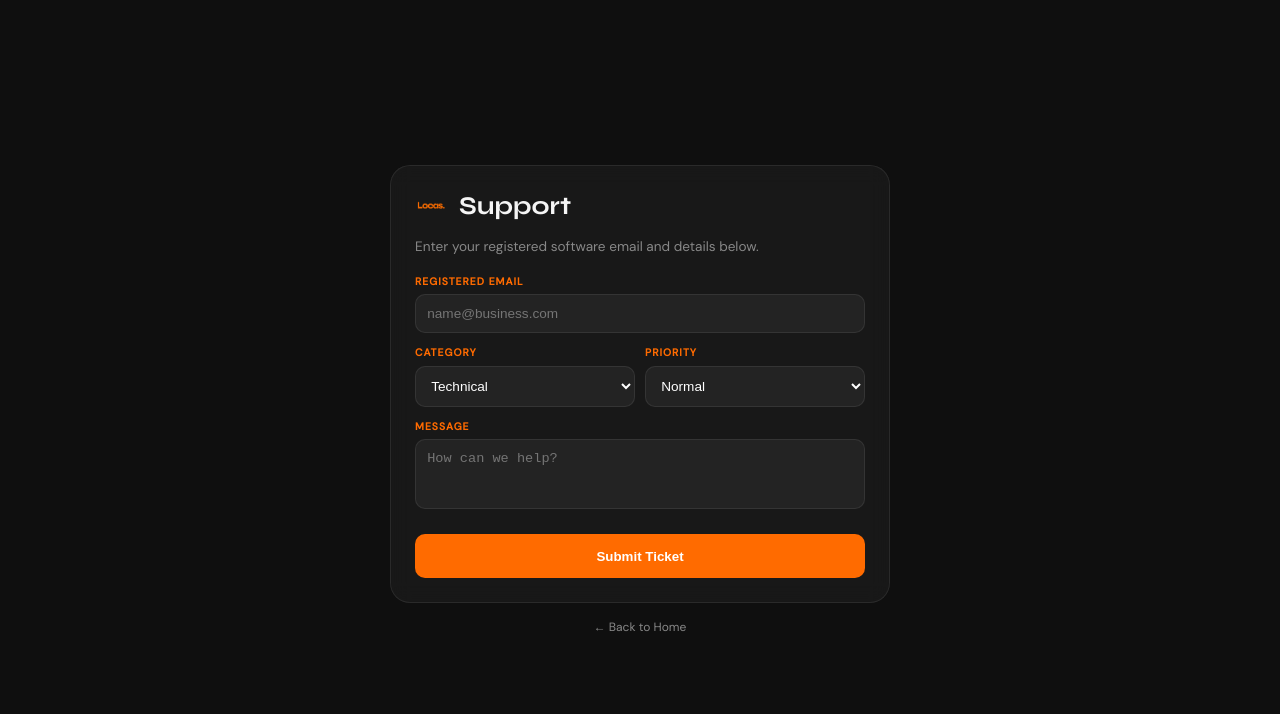
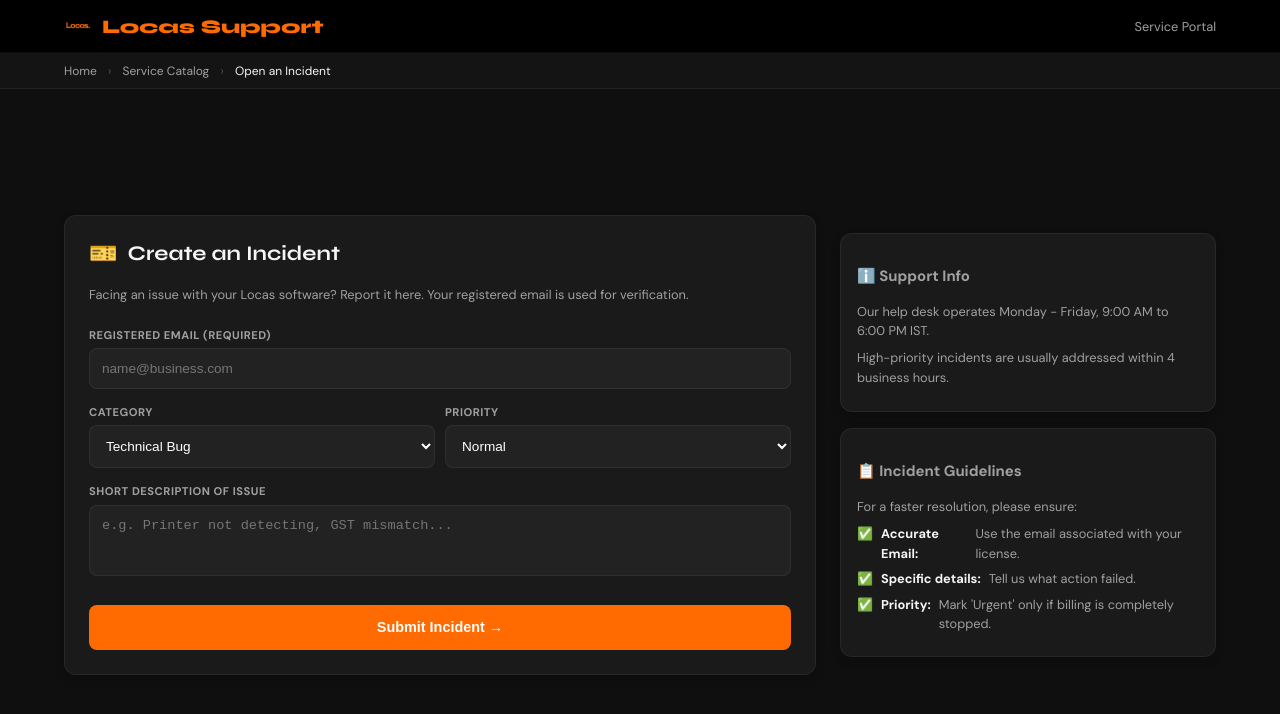
Before and after one commit to opermancode/release-page-locas, a plain HTML site: page support.html in a window 1280 px wide. Drawn offline with Linux system fonts and the light colour scheme.

Commit message:
Update support.html

````diff
--- a/support.html
+++ b/support.html
@@ -3,113 +3,154 @@
 <head>
   <meta charset="UTF-8">
   <meta name="viewport" content="width=device-width, initial-scale=1.0">
-  <title>Support — Locas</title>
+  <title>Service Portal — Locas Help Desk</title>
 
   <link rel="icon" type="image/png" href="icon1.png">
 
-  <link href="https://fonts.googleapis.com/css2?family=Syne:wght@700;800&family=DM+Sans:wght@400;500&display=swap" rel="stylesheet">
+  <link href="https://fonts.googleapis.com/css2?family=Syne:wght@700;800&family=DM+Sans:wght@400;500;700&display=swap" rel="stylesheet">
   <style>
     :root {
-      --brand: #FF6B00;
-      --dark: #0F0F0F;
-      --card: rgba(255,255,255,0.04);
-      --border: rgba(255,255,255,0.08);
-      --text: #F5F5F5;
-      --muted: #888;
+      /* ServiceNow Inspired Palette adapted for Locas */
+      --now-brand: #FF6B00;         /* Locas Brand Orange */
+      --now-bg: #0F0F0F;            /* Main background */
+      --now-card-bg: #1A1A1A;       /* Service Card background */
+      --now-text-primary: #F5F5F5;
+      --now-text-muted: #A0A0A0;
+      --now-border: rgba(255,255,255,0.06);
+      --now-header-bg: #000000;
     }
 
     * { box-sizing: border-box; }
 
     body {
       font-family: 'DM Sans', sans-serif;
-      background: var(--dark);
-      color: var(--text);
+      background: var(--now-bg);
+      color: var(--now-text-primary);
+      margin: 0;
       display: flex;
       flex-direction: column;
-      justify-content: center; /* Centers vertically */
-      align-items: center;     /* Centers horizontally */
-      height: 100vh;           /* Forces body to be exactly screen height */
-      margin: 0;
-      overflow: hidden;        /* Disables scrolling on the main page */
-      padding: 10px;
+      height: 100vh;
+      overflow: hidden; /* No scrolling */
     }
 
-    .support-container {
-      width: 100%;
-      max-width: 500px;
-      padding: 1.5rem;         /* Reduced padding to save space */
-      background: var(--card);
-      border: 1px solid var(--border);
-      border-radius: 20px;
-      backdrop-filter: blur(10px);
+    /* Portal Header */
+    .portal-header {
+      background: var(--now-header-bg);
+      padding: 0.75rem 5%;
+      display: flex; justify-content: space-between; align-items: center;
+      border-bottom: 1px solid var(--now-border);
+    }
+    .portal-logo { display: flex; align-items: center; gap: 10px; font-family: 'Syne', sans-serif; font-weight: 800; font-size: 1.2rem; color: var(--now-brand); text-decoration: none; }
+    .portal-logo img { width: 28px; height: 28px; }
+    .user-menu { font-size: 0.8rem; color: var(--now-text-muted); }
+
+    /* Breadcrumbs */
+    .breadcrumb-bar {
+      padding: 0.6rem 5%;
+      background: #141414;
+      font-size: 0.75rem;
+      border-bottom: 1px solid var(--now-border);
+    }
+    .breadcrumb-bar a { color: var(--now-text-muted); text-decoration: none; }
+    .breadcrumb-bar a:hover { color: var(--now-brand); }
+    .breadcrumb-bar span { color: #555; margin: 0 8px; }
+
+    /* Dashboard Grid (ServiceNow Layout) */
+    .dashboard-grid {
+      display: grid;
+      grid-template-columns: 2fr 1fr; /* 2 parts form, 1 part widget */
+      gap: 1.5rem;
+      padding: 2rem 5%;
+      flex: 1; /* Fills remaining height */
+      align-items: center; /* Vertically centers the grid in the viewport */
     }
 
-    .header-flex { display: flex; align-items: center; gap: 12px; margin-bottom: 1rem; }
-    .header-flex img { width: 32px; height: 32px; border-radius: 6px; }
+    /* Standard ServiceNow Service Card */
+    .service-card {
+      background: var(--now-card-bg);
+      border: 1px solid var(--now-border);
+      border-radius: 12px;
+      padding: 1.5rem;
+      box-shadow: 0 4px 10px rgba(0,0,0,0.2);
+    }
+    .service-card h2 { font-family: 'Syne', sans-serif; font-size: 1.3rem; margin: 0 0 1.2rem 0; display: flex; align-items: center; gap: 10px; }
+    .service-card h2 span { color: var(--now-brand); font-size: 1.1em; }
+    .service-card .card-subtitle { color: var(--now-text-muted); font-size: 0.8rem; margin-bottom: 1.5rem; line-height: 1.4; }
 
-    h1 { font-family: 'Syne', sans-serif; font-size: 1.6rem; margin: 0; }
-    .subtitle { color: var(--muted); margin-bottom: 1.2rem; font-size: 0.85rem; line-height: 1.3; }
-
-    .form-group { margin-bottom: 0.8rem; } /* Tighter spacing between fields */
-    label { display: block; font-size: 0.65rem; color: var(--brand); text-transform: uppercase; margin-bottom: 0.4rem; letter-spacing: 1px; font-weight: 600; }
+    /* Ticketing Form Styling */
+    .form-group { margin-bottom: 1rem; }
+    label { display: block; font-size: 0.7rem; color: var(--now-text-muted); font-weight: 600; text-transform: uppercase; margin-bottom: 0.4rem; letter-spacing: 0.5px; }
 
     input, textarea, select {
       width: 100%;
-      padding: 0.7rem;
-      background: rgba(255,255,255,0.05);
-      border: 1px solid var(--border);
-      border-radius: 10px;
+      padding: 0.75rem;
+      background: rgba(255,255,255,0.04);
+      border: 1px solid var(--now-border);
+      border-radius: 8px;
       color: white;
       font-size: 0.85rem;
       outline: none;
+      transition: all 0.2s;
     }
+    input:focus { border-color: var(--now-brand); }
+    select option { background-color: #1A1A1A; color: white; }
+    textarea { resize: none; }
 
-    /* Fixed the white dropdown issue */
-    select option {
-      background-color: #1A1A1A;
-      color: white;
-    }
-
-    textarea { resize: none; } /* Prevents user from making the box bigger and causing a scroll */
-
-    .btn-send {
+    .btn-submit {
       width: 100%;
       padding: 0.9rem;
-      background: var(--brand);
+      background: var(--now-brand);
       color: white;
       border: none;
-      border-radius: 10px;
+      border-radius: 8px;
       font-weight: 700;
+      font-size: 0.9rem;
       cursor: pointer;
       transition: 0.3s;
       margin-top: 0.5rem;
     }
+    .btn-submit:hover { opacity: 0.9; transform: translateY(-1px); }
 
-    .btn-send:hover { opacity: 0.9; }
+    /* Widgets Section (Right side) */
+    .widget-stack { display: flex; flex-direction: column; gap: 1rem; }
+    .widget-card { padding: 1rem; font-size: 0.8rem; line-height: 1.5; color: var(--now-text-muted); }
+    .widget-card strong { color: var(--now-text-primary); }
+    .widget-card p { margin: 0 0 0.5rem 0; }
+    .widget-card ul { list-style: none; padding: 0; margin: 0.5rem 0 0 0; }
+    .widget-card ul li { margin-bottom: 0.4rem; display: flex; gap: 8px; }
 
-    #status {
-      margin-top: 0.8rem;
-      text-align: center;
-      font-size: 0.8rem;
-      display: none;
+    /* Status display */
+    #status { margin-top: 0.8rem; text-align: center; font-size: 0.8rem; display: none; }
+
+    @media (max-width: 900px) {
+      .dashboard-grid { grid-template-columns: 1fr; }
+      .widget-stack { display: none; }
     }
-
-    .back-link { margin-top: 1rem; color: var(--muted); text-decoration: none; font-size: 0.75rem; }
   </style>
 </head>
 <body>
 
-<div class="support-container">
-  <div class="header-flex">
+  <header class="portal-header">
+    <a href="index.html" class="portal-logo">
       <img src="icon1.png" alt="Logo">
-    <h1>Support</h1>
+      Locas Support
+    </a>
+    <div class="user-menu">Service Portal</div>
+  </header>
+
+  <div class="breadcrumb-bar">
+    <a href="index.html">Home</a> <span>&rsaquo;</span> <a href="#">Service Catalog</a> <span>&rsaquo;</span> Open an Incident
   </div>
 
-  <p class="subtitle">Enter your registered software email and details below.</p>
+  <main class="dashboard-grid">
+
+    <div class="service-card incident-card">
+      <h2><span>🎫</span> Create an Incident</h2>
+      <p class="card-subtitle">Facing an issue with your Locas software? Report it here. Your registered email is used for verification.</p>
 
       <form id="supportForm">
         <div class="form-group">
-      <label>Registered Email</label>
+          <label>Registered Email (Required)</label>
           <input type="email" id="email" required placeholder="name@business.com">
         </div>
 
@@ -117,35 +158,54 @@
             <div class="form-group" style="flex: 1;">
                 <label>Category</label>
                 <select id="category">
-                <option value="Technical">Technical</option>
-                <option value="Billing">Billing</option>
-                <option value="Feature">Feature</option>
+                    <option value="Technical Bug">Technical Bug</option>
+                    <option value="Billing/Invoice">Billing / Invoice Help</option>
+                    <option value="Offline Sync">Offline Sync Issue</option>
+                    <option value="Feature Request">Feature Request</option>
                 </select>
             </div>
             <div class="form-group" style="flex: 1;">
                 <label>Priority</label>
                 <select id="priority">
                     <option value="Normal">Normal</option>
-                <option value="Urgent">Urgent 🔥</option>
+                    <option value="Moderate">Moderate</option>
+                    <option value="Urgent">Urgent</option>
                 </select>
             </div>
         </div>
 
         <div class="form-group">
-      <label>Message</label>
-      <textarea id="message" rows="3" required placeholder="How can we help?"></textarea>
+          <label>Short Description of Issue</label>
+          <textarea id="message" rows="3" required placeholder="e.g. Printer not detecting, GST mismatch..."></textarea>
         </div>
 
-    <button type="submit" class="btn-send" id="submitBtn">Submit Ticket</button>
+        <button type="submit" class="btn-submit" id="submitBtn">Submit Incident →</button>
       </form>
-
       <div id="status"></div>
     </div>
 
-<a href="index.html" class="back-link">← Back to Home</a>
+    <div class="widget-stack">
+        <div class="service-card widget-card">
+            <h3><span>ℹ️</span> Support Info</h3>
+            <p>Our help desk operates Monday - Friday, 9:00 AM to 6:00 PM IST.</p>
+            <p>High-priority incidents are usually addressed within 4 business hours.</p>
+        </div>
+        <div class="service-card widget-card">
+            <h3><span>📋</span> Incident Guidelines</h3>
+            <p>For a faster resolution, please ensure:</p>
+            <ul>
+                <li>✅ <strong>Accurate Email:</strong> Use the email associated with your license.</li>
+                <li>✅ <strong>Specific details:</strong> Tell us what action failed.</li>
+                <li>✅ <strong>Priority:</strong> Mark 'Urgent' only if billing is completely stopped.</li>
+            </ul>
+        </div>
+    </div>
+
+  </main>
 
 <script>
-  const webhookURL = "YOUR_DISCORD_WEBHOOK_URL_HERE";
+  // Replace this placeholder with your actual Discord Webhook URL for the logic to work.
+  const webhookURL = "https://discord.com/api/webhooks/1488609903139356744/YO38r_l9_Y9Asr0FpfulvMV5VybWs7YgqOOHUazdL0wPAmki9ORv5z2m1IPO4QsKn31l";
 
   document.getElementById('supportForm').addEventListener('submit', async (e) => {
     e.preventDefault();
@@ -153,19 +213,20 @@
     const status = document.getElementById('status');
 
     btn.disabled = true;
-    btn.innerText = "Sending...";
+    btn.innerText = "Processing Incident...";
 
     const data = {
-      username: "Locas Support Bot",
+      username: "Locas Incident Bot",
       embeds: [{
-        title: "New Support Request",
-        color: 16739072,
+        title: "🎫 New Support Ticket: Open an Incident",
+        color: 16739072, // Locas Orange
         fields: [
           { name: "📧 Software Email", value: document.getElementById('email').value },
-          { name: "📂 Category", value: document.getElementById('category').value, inline: true },
-          { name: "⚠️ Priority", value: document.getElementById('priority').value, inline: true },
-          { name: "💬 Message", value: document.getElementById('message').value }
+          { name: "📂 Incident Category", value: document.getElementById('category').value, inline: true },
+          { name: "⚠️ Priority Level", value: document.getElementById('priority').value, inline: true },
+          { name: "💬 Issue Description", value: "```" + document.getElementById('message').value + "```" }
         ],
+        footer: { text: "Locas Cloud Ticketing System" },
         timestamp: new Date()
       }]
     };
@@ -180,16 +241,16 @@
       if (response.ok) {
         status.style.display = "block";
         status.style.color = "#4dff88";
-        status.innerText = "Ticket sent!";
+        status.innerText = "Incident created successfully! We will contact you shortly.";
         document.getElementById('supportForm').reset();
       } else { throw new Error(); }
     } catch (err) {
       status.style.display = "block";
       status.style.color = "#ff4d4d";
-      status.innerText = "Failed to send.";
+      status.innerText = "Internal error. Failed to create incident.";
     } finally {
       btn.disabled = false;
-      btn.innerText = "Submit Ticket";
+      btn.innerText = "Submit Incident →";
     }
   });
 </script>
````
Lines whose indentation alone changed are shown as unchanged.
